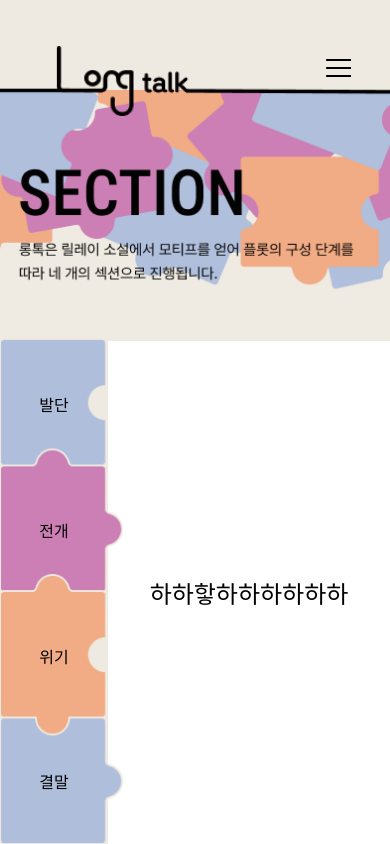
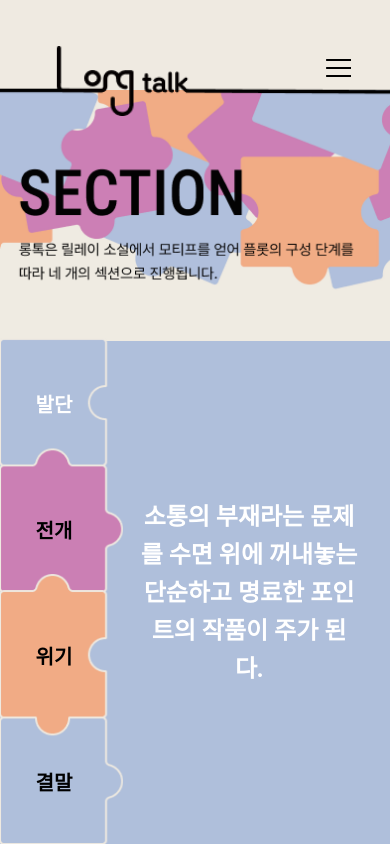
Before and after one commit to hmuri/LongTalk-FE, a React (Create React App) app in the folder longtalk/: page /section in a window 390 px wide. Both pictures are taken after a click on the element "발단". Built offline with nearby package versions, Linux system fonts and the light colour scheme; a web font is replaced by a local one.

Commit message:
feat: section 모바일 버전 완성

```diff
--- a/longtalk/src/components/MobileSection.tsx
+++ b/longtalk/src/components/MobileSection.tsx
@@ -1,23 +1,102 @@
-import { useState } from "react";
-import styled from "styled-components";
+import { useEffect, useRef, useState } from "react";
+import styled, { keyframes, css } from "styled-components";
 import SideBarImg from "../assets/image/SectionSideBar.png";
+
+function usePrevious<T>(value: T): T | undefined {
+  const ref = useRef<T>();
+  useEffect(() => {
+    ref.current = value;
+  }, [value]);
+  return ref.current;
+}
+
+function ColorBox({
+  prevColor,
+  currentColor,
+}: {
+  prevColor: string | null;
+  currentColor: string;
+}) {
+  return <Color style={{ backgroundColor: prevColor || currentColor }}></Color>;
+}
 
 export default function MobileSection() {
   const [selectedSection, setSelectedSection] = useState<string | null>(null);
+  const [colorContainerZIndex, setColorContainerZIndex] = useState<number>(-1);
+  const [backgroundColor, setBackgroundColor] = useState<string>("");
+  const [key, setKey] = useState<number>(0);
+  const [animationKey, setAnimationKey] = useState<number>(0);
+  const prevSelectedSection = usePrevious(selectedSection);
 
   const sectionItem: { [key: string]: string[] } = {
-    발단: ["lido", "하하핳하하하하하하"],
-    전개: ["eros", "블라블라"],
-    위기: ["apricot", "오호오호"],
-    결말: ["lido", "우우우우웅ㅇ"],
+    발단: [
+      "#AFBFDB",
+      "소통의 부재라는 문제를 수면 위에 꺼내놓는 단순하고 명료한 포인트의 작품이 주가 된다.",
+    ],
+    전개: [
+      "#CB7FB4",
+      "고발적인 성격으로, 가감 없이 불쾌하고 찝찝하리만큼 사실적인 작품들을 다룬다.",
+    ],
+    위기: [
+      "#F1AB85",
+      "문제를 제기하는 것을 넘어 해결 방안이나 교훈을 통해 여운을 남긴다.",
+    ],
+    결말: [
+      "#AFBFDB",
+      "소통을 이루어내고 기대할 수 있는 희망들을 만져보며, 밝은 미래를 엿본다.",
+    ],
   };
+
+  useEffect(() => {
+    let timerId: NodeJS.Timeout;
+
+    if (selectedSection) {
+      setBackgroundColor(sectionItem[selectedSection][0]);
+      setColorContainerZIndex(6);
+      setAnimationKey((prevKey) => prevKey + 1);
+      setKey((prevKey) => prevKey + 1);
+      timerId = setTimeout(() => {}, 1000);
+    } else {
+      setBackgroundColor("");
+      setColorContainerZIndex(2);
+    }
+
+    return () => {
+      clearTimeout(timerId);
+    };
+  }, [selectedSection]);
+
   return (
     <BodyContainer>
+      <ColorContainer>
+        <BackgroundContainer
+          key={key}
+          backgroundColor={backgroundColor}
+          style={{
+            zIndex: colorContainerZIndex,
+          }}
+        />
+        {Object.keys(sectionItem).map((key: string, index: number) => (
+          <ColorBox
+            key={index} // key 속성 추가
+            prevColor={
+              prevSelectedSection ? sectionItem[prevSelectedSection][0] : null
+            }
+            currentColor={sectionItem[key][0]}
+          />
+        ))}
+      </ColorContainer>
+
       <SideBarImgBox src={SideBarImg} />
+
       <Sidebar>
         {Object.keys(sectionItem).map((key: string, index: number) => (
           <>
-            <SidebarItem key={index} onClick={() => setSelectedSection(key)}>
+            <SidebarItem
+              key={index}
+              selected={selectedSection === key}
+              onClick={() => setSelectedSection(key)}
+            >
               {key}
             </SidebarItem>
           </>
@@ -25,7 +104,9 @@ export default function MobileSection() {
       </Sidebar>
       {selectedSection ? (
         <ContentContainer>
-          <ContentText>{sectionItem[selectedSection][1]}</ContentText>
+          <ContentText key={animationKey}>
+            {sectionItem[selectedSection][1]}
+          </ContentText>
         </ContentContainer>
       ) : (
         <ContentContainer>{/* Default or Empty content */}</ContentContainer>
@@ -43,12 +124,64 @@ const BodyContainer = styled.div`
   }
 `;
 
+const slideInFromLeft = keyframes`
+  0% {
+    transform: translateX(-100%);
+  }
+  100% {
+    transform: translateX(0);
+  }
+`;
+
+const ColorContainer = styled.div`
+  display: none;
+  @media ${(props) => props.theme.mobile} {
+    display: flex;
+    flex-direction: column;
+    position: fixed;
+    width: 100%;
+    height: 60%;
+    justify-content: space-between;
+    align-items: center;
+  }
+`;
+
+const BackgroundContainer = styled.div<{ backgroundColor: string }>`
+  @media ${(props) => props.theme.mobile} {
+    display: flex;
+    flex-direction: column;
+    position: fixed;
+    width: 100%;
+    height: 60%;
+    justify-content: space-between;
+    align-items: center;
+    background-color: ${(props) =>
+      props.backgroundColor || "transparent"}; // 이 부분 추가
+    ${(props) =>
+      props.backgroundColor &&
+      css`
+        animation: ${slideInFromLeft} 1s ease-in-out forwards;
+      `};
+  }
+`;
+
+const Color = styled.div`
+  display: flex;
+  height: 25%;
+  width: 100%;
+  z-index: -1;
+  transition: background-color 2s ease;
+  border: none;
+  margin: 0;
+`;
+
 const SideBarImgBox = styled.img`
   display: flex;
   height: 60%;
   position: fixed;
   left: 0%;
   bottom: 0%;
+  z-index: 5;
 `;
 
 const Sidebar = styled.div`
@@ -62,13 +195,20 @@ const Sidebar = styled.div`
   z-index: 5;
 `;
 
-const SidebarItem = styled.div`
+const SidebarItem = styled.div<{ selected: boolean }>`
   height: 100%;
   width: 108px;
   display: flex;
   justify-content: center;
   align-items: center;
   cursor: pointer;
+  color: ${(props) => (props.selected ? "white" : "black")};
+  text-align: center;
+  font-family: NanumSquareRound;
+  font-size: 20px;
+  font-style: normal;
+  font-weight: 700;
+  line-height: normal;
 `;
 
 const ContentContainer = styled.div`
@@ -76,9 +216,26 @@ const ContentContainer = styled.div`
   display: flex;
   justify-content: center;
   align-items: center;
-  background-color: ${(props) => props.color || "#fff"};
+  z-index: 5;
+  margin: auto 30px;
 `;
 
 const ContentText = styled.p`
+  opacity: 0;
+  transition: opacity 0.5s ease-in-out;
+  animation: fade-in 0.5s forwards;
+  animation-delay: 0.5s;
+
+  @keyframes fade-in {
+    to {
+      opacity: 1;
+    }
+  }
+  color: var(--white, #fff);
+  text-align: center;
+  font-family: NanumSquareRound;
   font-size: 24px;
+  font-style: normal;
+  font-weight: 700;
+  line-height: 38px;
 `;
--- a/longtalk/src/page/Section.tsx
+++ b/longtalk/src/page/Section.tsx
@@ -23,14 +23,15 @@ const Container = styled.div`
   display: flex;
   flex-direction: column;
   background-color: #efeae1;
-  width: 100vw;
-  height: 100vh;
+  width: 100%;
+  height: 100%;
 `;
 
 const MobileSectionImgBox = styled.img`
   display: none;
   @media ${(props) => props.theme.mobile} {
     display: flex;
+    flex: 0.3;
     width: 100%;
     height: 30%;
     margin-top: 90px;
```
Also changed, not shown: longtalk/src/assets/image/MobileSecCon.png (added).
